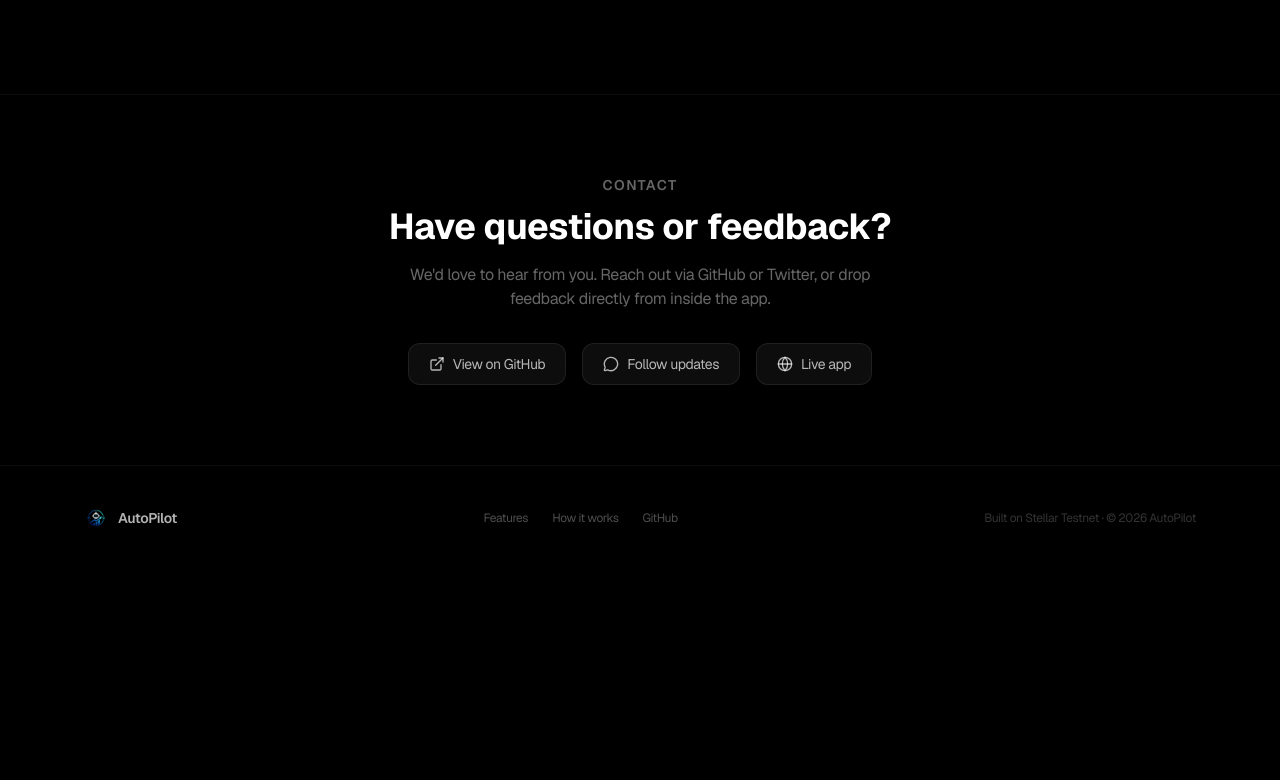
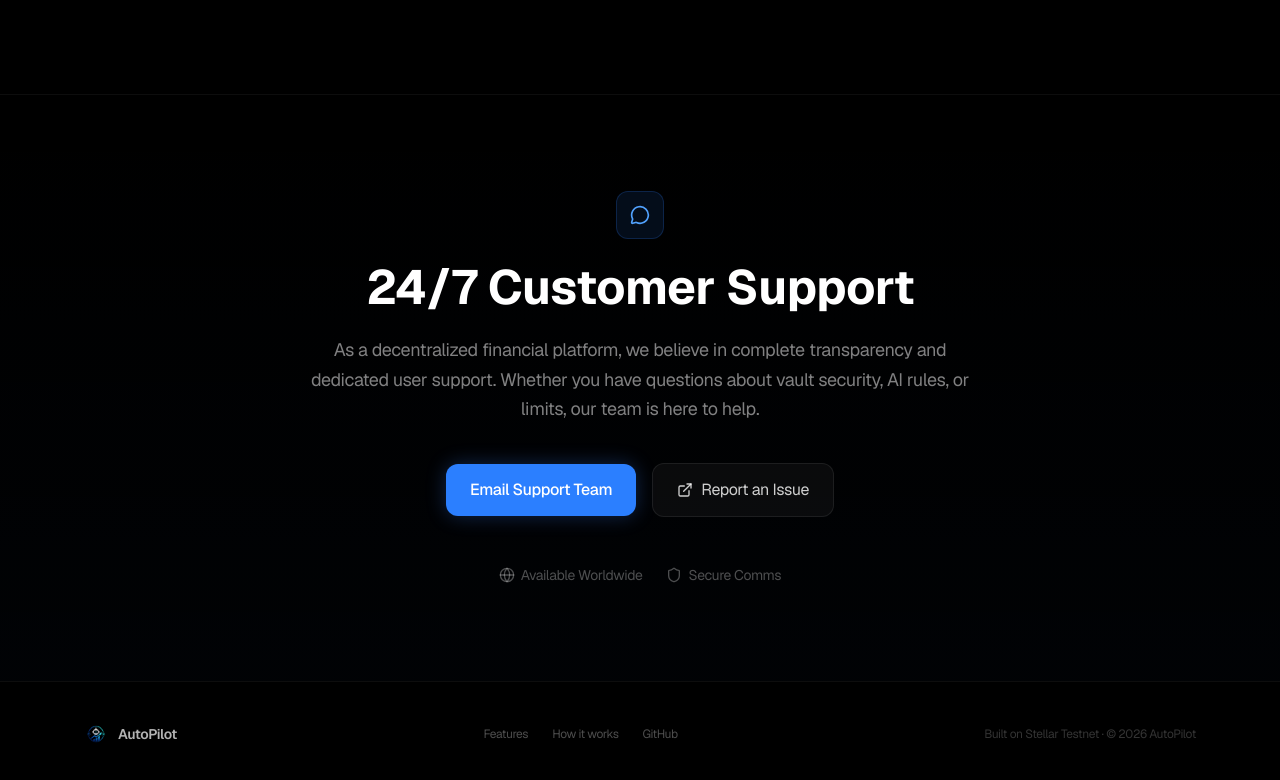
Before and after one commit to aditya-jha033/autopilot-stellar, a Next.js app in the folder frontend/: page / in a window 1280 px wide. Shown: the part 3786-4566 px from the top of the page. Before the commit the page ends 4356 px from the top, so only its background shows below. Built offline with nearby package versions, Linux system fonts and the light colour scheme.

Commit message:
feat(landing): enhance customer support contact section for better trust

```diff
--- a/frontend/package.json
+++ b/frontend/package.json
@@ -26,6 +26,7 @@
     "next": "^16.2.9",
     "react": "19.2.4",
     "react-dom": "19.2.4",
+    "sonner": "^2.0.8",
     "ws": "^8.21.0"
   },
   "devDependencies": {
--- a/frontend/src/app/page.tsx
+++ b/frontend/src/app/page.tsx
@@ -417,36 +417,36 @@ function CTABanner() {
 // ── Contact ──────────────────────────────────────────────────────────────────
 function Contact() {
   return (
-    <section id="contact" className="py-20 border-t border-white/[0.05]">
-      <div className="max-w-6xl mx-auto px-5 text-center">
+    <section id="contact" className="py-24 border-t border-white/[0.05] relative overflow-hidden">
+      <div className="absolute inset-0 bg-gradient-to-b from-transparent to-blue-500/[0.02]" />
+      <div className="max-w-4xl mx-auto px-5 text-center relative z-10">
         <motion.div variants={fadeUp} initial="hidden" whileInView="visible" viewport={{ once: true }}>
-          <p className="text-white/40 text-sm font-semibold tracking-widest uppercase mb-3">Contact</p>
-          <h2 className="text-2xl md:text-4xl font-bold text-white mb-4">Have questions or feedback?</h2>
-          <p className="text-white/40 max-w-lg mx-auto mb-8">
-            We&apos;d love to hear from you. Reach out via GitHub or Twitter, or drop feedback directly from inside the app.
+          <div className="inline-flex items-center justify-center w-12 h-12 rounded-xl bg-blue-500/10 border border-blue-500/20 mb-6">
+            <MessageCircle className="w-5 h-5 text-blue-400" />
+          </div>
+          <h2 className="text-3xl md:text-5xl font-bold text-white mb-6">24/7 Customer Support</h2>
+          <p className="text-white/50 text-lg max-w-2xl mx-auto mb-10 leading-relaxed">
+            As a decentralized financial platform, we believe in complete transparency and dedicated user support.
+            Whether you have questions about vault security, AI rules, or limits, our team is here to help.
           </p>
-          <div className="flex items-center justify-center gap-4 flex-wrap">
+          <div className="flex flex-col sm:flex-row items-center justify-center gap-4 flex-wrap">
             <a
-              href="https://github.com/aditya-jha033/autopilot-stellar"
-              target="_blank" rel="noopener noreferrer"
-              className="flex items-center gap-2 px-5 py-2.5 bg-white/[0.05] hover:bg-white/[0.10] border border-white/[0.08] text-white/70 hover:text-white rounded-xl transition-all text-sm"
+              href="mailto:support@autopilot.finance"
+              className="w-full sm:w-auto flex items-center justify-center gap-2 px-6 py-3.5 bg-blue-500 hover:bg-blue-600 text-white rounded-xl font-medium transition-all shadow-[0_0_20px_rgba(59,130,246,0.3)]"
             >
-              <ExternalLink className="w-4 h-4" /> View on GitHub
+              Email Support Team
             </a>
             <a
-              href="https://twitter.com"
+              href="https://github.com/aditya-jha033/autopilot-stellar/issues"
               target="_blank" rel="noopener noreferrer"
-              className="flex items-center gap-2 px-5 py-2.5 bg-white/[0.05] hover:bg-white/[0.10] border border-white/[0.08] text-white/70 hover:text-white rounded-xl transition-all text-sm"
+              className="w-full sm:w-auto flex items-center justify-center gap-2 px-6 py-3.5 bg-white/[0.04] hover:bg-white/[0.08] border border-white/[0.08] text-white/80 hover:text-white rounded-xl transition-all"
             >
-              <MessageCircle className="w-4 h-4" /> Follow updates
+              <ExternalLink className="w-4 h-4" /> Report an Issue
             </a>
-            <a
-              href="https://autopilot-stellar-mauve.vercel.app/"
-              target="_blank" rel="noopener noreferrer"
-              className="flex items-center gap-2 px-5 py-2.5 bg-white/[0.05] hover:bg-white/[0.10] border border-white/[0.08] text-white/70 hover:text-white rounded-xl transition-all text-sm"
-            >
-              <Globe className="w-4 h-4" /> Live app
-            </a>
+          </div>
+          <div className="mt-12 flex flex-wrap justify-center gap-6 text-sm text-white/30">
+            <span className="flex items-center gap-1.5"><Globe className="w-4 h-4" /> Available Worldwide</span>
+            <span className="flex items-center gap-1.5"><Shield className="w-4 h-4" /> Secure Comms</span>
           </div>
         </motion.div>
       </div>
```
Also changed, not shown: 1 other file (tests, documents, lock files or other folders).
